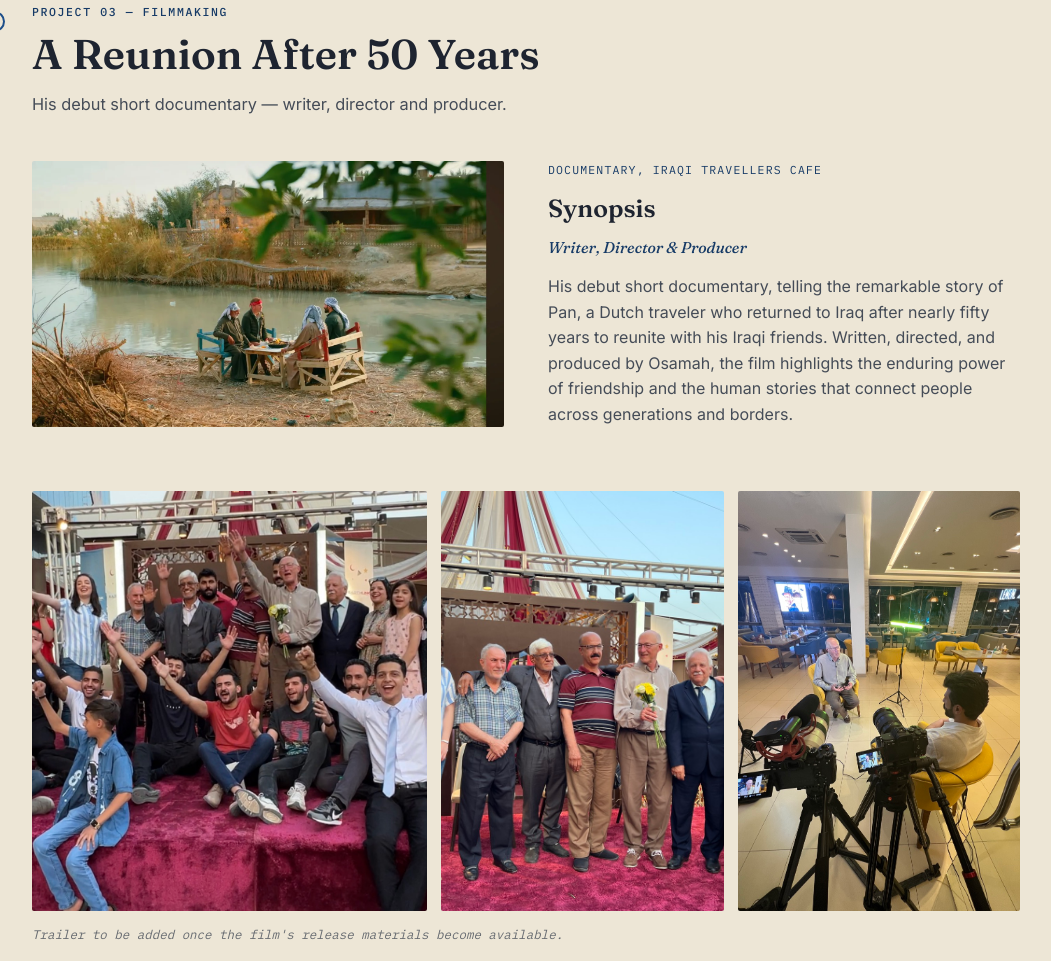
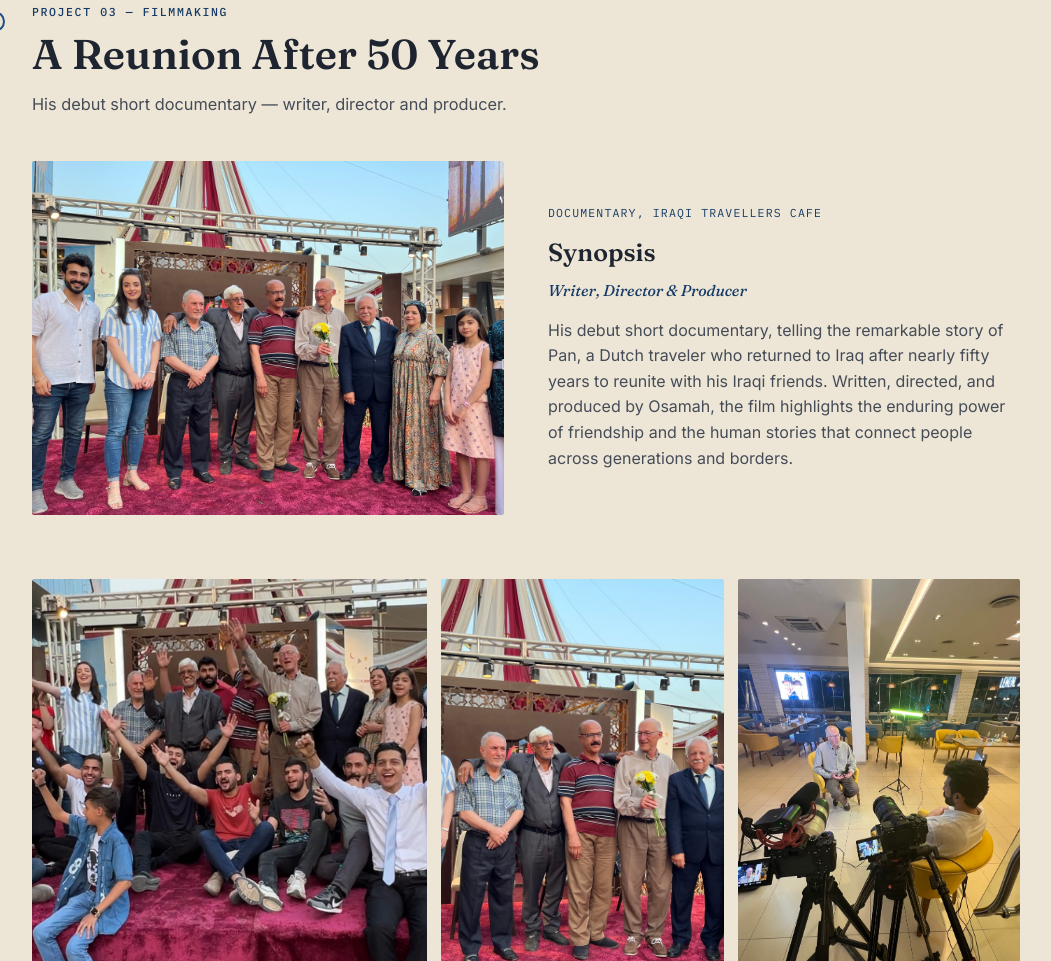
Before and after one commit to Tibaal/osamah-mousa-portfolio, a website: page work.html in a window 1280 px wide. Shown: the part 3578-4539 px from the top of the page, without its empty margins (132-1183 px from the left). Drawn offline with Linux system fonts and the light colour scheme.

Commit message:
Replace riverbank photo with reunion-with-flowers still as featured/thumbnail image

```diff
--- a/work.html
+++ b/work.html
@@ -14,11 +14,11 @@
 <meta property="og:type" content="website">
 <meta property="og:url" content="https://osamahmousa.com/work.html">
 <meta property="og:site_name" content="Osamah Mousa">
-<meta property="og:image" content="https://osamahmousa.com/images/project-riverbank.webp">
+<meta property="og:image" content="https://osamahmousa.com/images/film-still-02.jpg">
 <meta name="twitter:card" content="summary_large_image">
 <meta name="twitter:title" content="Work | Osamah Mousa">
 <meta name="twitter:description" content="Stories, productions and collaborations connecting Iraq with the world.">
-<meta name="twitter:image" content="https://osamahmousa.com/images/project-riverbank.webp">
+<meta name="twitter:image" content="https://osamahmousa.com/images/film-still-02.jpg">
 <link rel="preconnect" href="https://fonts.googleapis.com">
 <link href="https://fonts.googleapis.com/css2?family=Fraunces:ital,opsz,wght@0,9..144,300;0,9..144,450;0,9..144,600;0,9..144,700;1,9..144,450;1,9..144,600&family=Inter:wght@300;400;500;600&family=IBM+Plex+Mono:wght@400;500;600&display=swap" rel="stylesheet">
 <link rel="stylesheet" href="css/styles.css">
@@ -126,7 +126,7 @@
       <p>His debut short documentary — writer, director and producer.</p>
     </div>
     <div class="project" style="padding-top:0; border-bottom:none;">
-      <img src="images/project-riverbank.webp" alt="Men in traditional dress sharing a meal by the riverbank in southern Iraq" width="1600" height="904" loading="lazy" decoding="async">
+      <img src="images/film-still-02.jpg" alt="The film's subject holding flowers, surrounded by old and new friends on the celebration stage" width="1200" height="900" loading="lazy" decoding="async">
       <div>
         <span class="p-eyebrow">Documentary, Iraqi Travellers Cafe</span>
         <h3>Synopsis</h3>
```
Also changed, not shown: index.html (+1 -1 lines).
